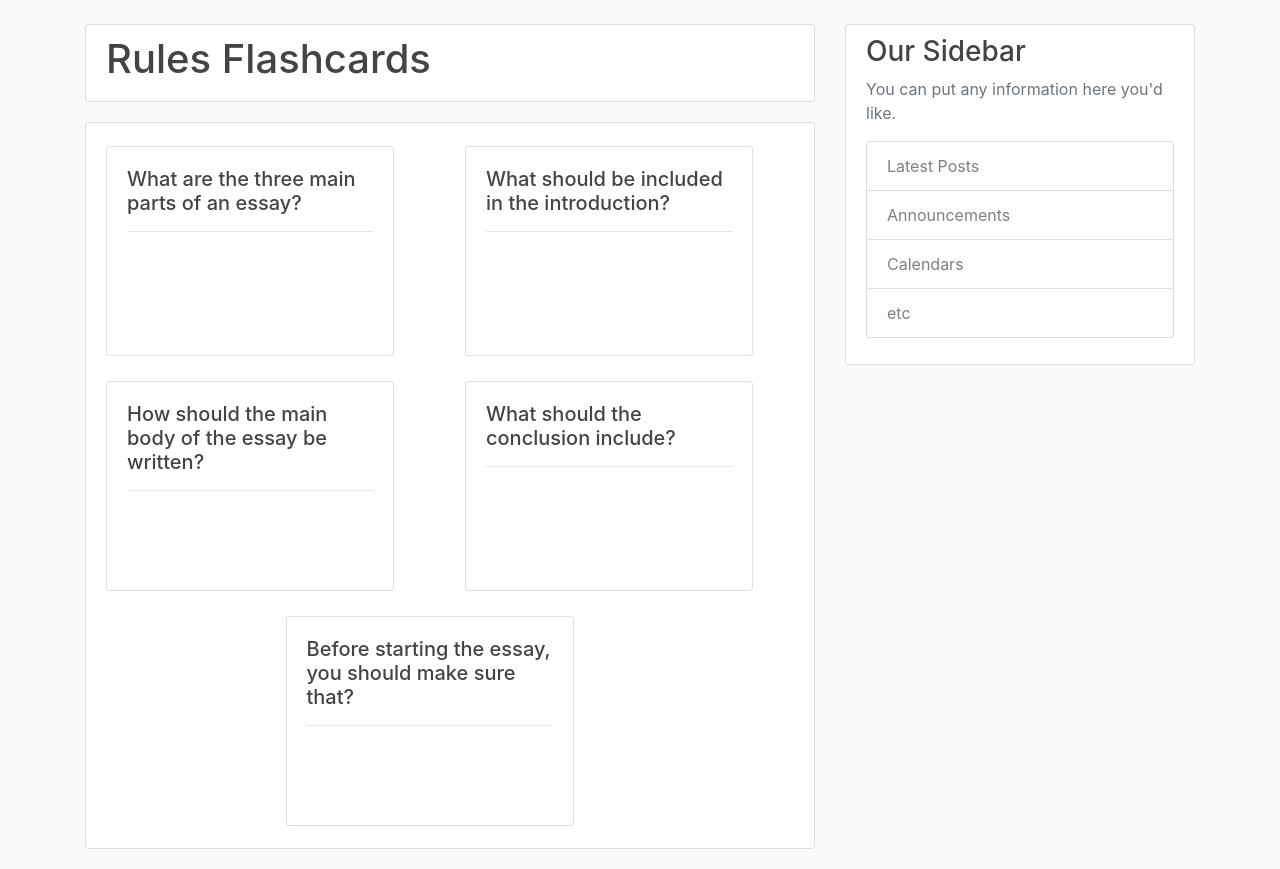
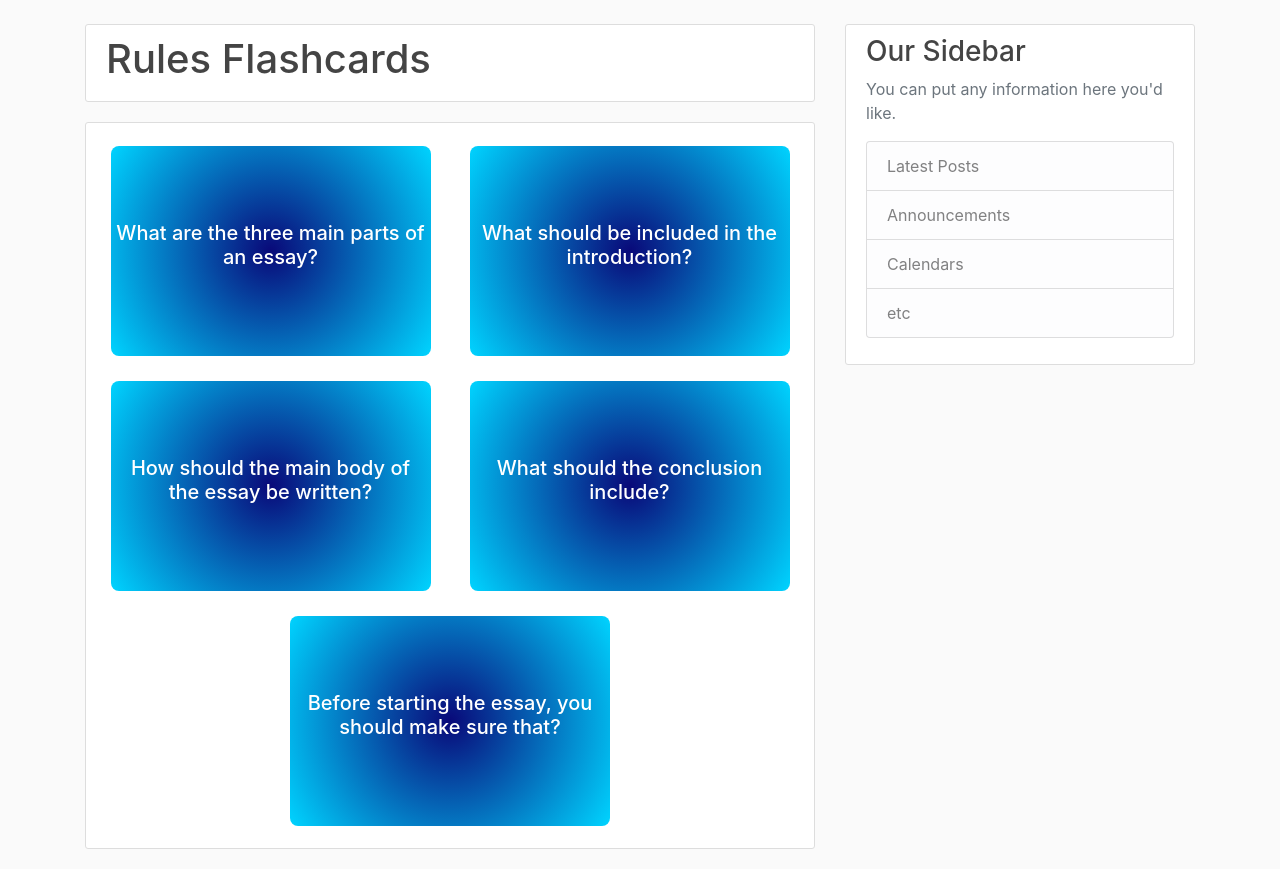
Before and after one commit to tomasvu/SFE_CW2, a Django app: page /rules/ in a window 1280 px wide. Shown: the part 56-925 px from the top of the page. Run offline with Django 4.2, Linux system fonts and the light colour scheme; some libraries are stand-ins or nearby versions.

Commit message:
Polished up flashcards
- Still need to add database table + integration
- Colour scheme needs changing

```diff
--- a/website/static/blog/main.css
+++ b/website/static/blog/main.css
@@ -87,3 +87,49 @@ a.article-title:hover {
   margin: auto!important;
   width: 50%!important;
 }
+
+.flashcard {
+  background-color: transparent;
+  width: 20rem;
+  height: 210px;
+  margin: auto;
+  border-radius: 8px;
+  perspective: 1000px;
+}
+
+.flashcard-inner {
+  position: relative;
+  width: 100%;
+  height: 100%;
+  border-radius: 8px;
+  transition: transform 0.8s;
+  transform-style: preserve-3d;
+}
+
+.flashcard:hover .flashcard-inner {
+  transform: rotateY(180deg);
+}
+
+.flashcard-front, .flashcard-back {
+  position: absolute;
+  width: 100%;
+  height: 100%;
+  border-radius: 8px;
+  display: flex;
+  align-items: center;
+  -webkit-backface-visibility: hidden;
+  backface-visibility: hidden;
+}
+
+.flashcard-front {
+  background: radial-gradient(circle, rgba(2,0,36,1) 0%, rgba(9,9,121,1) 0%, rgba(0,212,255,1) 100%);
+  color: white;
+  border-radius: 8px;
+}
+
+.flashcard-back {
+  background: radial-gradient(circle, rgba(2,0,36,1) 0%, rgba(9,9,121,1) 0%, rgba(0,212,255,1) 100%);
+  color: white;
+  border-radius: 8px;
+  transform: rotateY(180deg);
+}
--- a/website/static/blog/script.js
+++ b/website/static/blog/script.js
@@ -1,9 +1,9 @@
 const questions = [
-    ["What are the three main parts of an essay?", "Introduction, main body and conclusion"],
-    ["What should be included in the introduction?", "Topic, background and plan"],
+    ["What are the three main parts of an essay?", "Introduction, main body and conclusion."],
+    ["What should be included in the introduction?", "Topic, background and plan."],
     ["How should the main body of the essay be written?", "Providing clear and focused sentences and using ideas from literature to support your main points."],
     ["What should the conclusion include?", "Include the most relevant and important issues concerning the topic."],
-    ["Before starting the essay, you should make sure that?", "You have fully understood the question and have sufficient research for the essay"]]
+    ["Before starting the essay, you should make sure that?", "You have fully understood the question and have sufficient research for the essay."]]
 
 function addFlashCardDiv(text) {
     const article = document.getElementById("flashcard-article");
@@ -11,27 +11,47 @@ function addFlashCardDiv(text) {
     const column_div = document.createElement("div");
     const master_div = document.createElement("div");
     const body_div = document.createElement("div");
-    const display_question = document.createElement("h5");
+    const content_div = document.createElement("div");
+    const answer_div = document.createElement("div");
+    const content_question = document.createElement("h5");
+    const answer_question = document.createElement("h5");
     const header = document.createElement("hr");
     const display_answer = document.createElement("p");
 
-    master_div.className = "card";
-    master_div.style.width = "18rem";
-    master_div.style.height = "210px";
-    master_div.onclick = function () {display_answer.hidden = display_answer.hidden === false;};
-    body_div.className = "card-body";
-    display_question.className = "card-title";
-    display_question.className = "card-text";
-    display_answer.hidden = true;
+    master_div.className = "flashcard";
+    body_div.className = "flashcard-inner";
+    content_question.className = "card-title";
+    content_question.style.textAlign = "center";
+    content_question.style.color = "white";
+    content_question.style.paddingRight = "5px";
+    content_question.style.paddingLeft = "5px";
+    answer_question.className = "card-title";
+    answer_question.style.textAlign = "center";
+    answer_question.style.color = "white";
+    answer_question.style.paddingLeft = "5px";
+    answer_question.style.paddingRight = "2.5px";
+    display_answer.style.paddingRight = "5px";
+    display_answer.style.paddingLeft = "2.5px";
+    display_answer.className = "card-text";
+    display_answer.style.textAlign = "center";
     column_div.className = "col-sm-6 center-block";
     column_div.style.paddingBottom = "12.5px";
     column_div.style.paddingTop = "12.5px";
+    content_div.className = "flashcard-front";
+    answer_div.className = "flashcard-back";
 
-    display_question.innerHTML = text.question;
+    content_question.innerHTML = text.question;
     display_answer.innerHTML = text.answer;
-    body_div.appendChild(display_question);
-    body_div.appendChild(header);
-    body_div.appendChild(display_answer);
+    answer_question.innerHTML = text.question;
+
+    content_div.appendChild(content_question);
+
+    answer_div.appendChild(answer_question);
+    answer_div.appendChild(header);
+    answer_div.appendChild(display_answer);
+
+    body_div.appendChild(content_div);
+    body_div.appendChild(answer_div);
 
     master_div.appendChild(body_div);
 
@@ -40,11 +60,6 @@ function addFlashCardDiv(text) {
     row_div.appendChild(column_div);
 
     article.appendChild(row_div);
-
-    console.log("Question:");
-    console.log(text.question);
-    console.log("Answer:");
-    console.log(text.answer);
 }
 
 function addFlashCards() {
```
